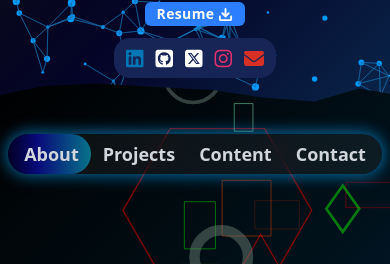
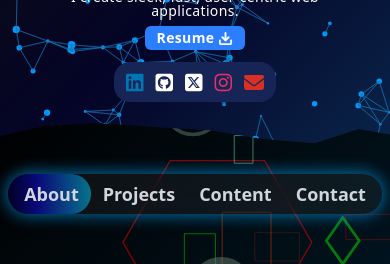
Before and after one commit to ShivWK/portfolio, a React (Vite) app: page / in a window 390 px wide. Shown: the part 234-498 px from the top of the page. Built offline with nearby package versions, Linux system fonts and the light colour scheme.

Commit message:
Change hero style

```diff
--- a/src/components/homepage/BodySection.jsx
+++ b/src/components/homepage/BodySection.jsx
@@ -78,7 +78,7 @@ const BodySection = ({ scrollOffset }) => {
 
     }, [scrollOffset])
 
-    return <section id="body" className="relative -top-20 lg:-top-24 text-gray-300 pt-16 lg:pt-18 h-full" >
+    return <section id="body" className="relative -top-24 lg:-top-24 text-gray-300 pt-18 lg:pt-18 h-full" >
         <NavigationMenu />
 
         <canvas className="absolute top-0 left-0 bg-[linear-gradient(135deg,#000000_0%,#01111a_40%,#011d3a_70%,#021120_100%)] -z-20" ref={canvasRef}></canvas>
--- a/src/components/homepage/HeroSection.jsx
+++ b/src/components/homepage/HeroSection.jsx
@@ -174,7 +174,7 @@ const HeroSection = ({ scrollOffset }) => {
         }
     }, [particles]) //Frontend Developer | Web Developer border-2 border-white
 
-    return <section ref={canvasRef} id="hero" className="relative flex items-center justify-center w-full h-96 lg:h-96 animate-wave bg-[linear-gradient(135deg,#0d0d0f,#040427,#0a294e)]">
+    return <section ref={canvasRef} id="hero" className="relative flex items-center justify-center w-full h-[27rem] lg:h-96 animate-wave bg-[linear-gradient(135deg,#0d0d0f,#040427,#0a294e)]">
         <div className="flex flex-col max-lg:gap-2 lg:flex-row items-center justify-center lg:justify-between -mt-14 lg:-mt-8 w-[85%] lg:w-[52%] ">
             <div className="lg:order-1 order-2 text-white flex flex-col max-lg::gap-1 justify-center items-center basis-[60%] lg:basis-[75%]">
                 <p className="text-2xl lg:text-3xl font-semibold tracking-wider leading-5">Shivendra Dwivedi
```
